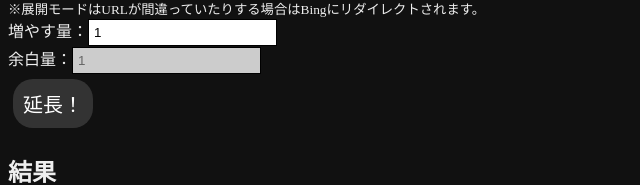
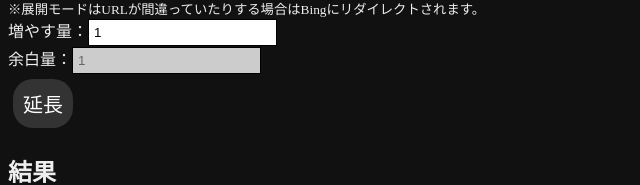
Before and after one commit to TNTSuperMan/LongUrl, a Vue app: page / in a window 1280 px wide. Shown: the part 239-424 px from the top of the page, without its empty margins (0-640 px from the left). Built offline with nearby package versions, Linux system fonts and the light colour scheme.

Commit message:
出力する

```diff
--- a/src/components/SettingForm.vue
+++ b/src/components/SettingForm.vue
@@ -20,7 +20,7 @@ const space = ref(1)
     増やす量：<input type="number" min="1" :readonly="type_isDeploy" v-model="volume"><br>
     余白量：<input type="number" min="1" :readonly="!type_isDeploy" v-model="space"><br>
 
-    <button class="btn" @click="$emit('long', url, type_isDeploy, type_isDeploy?space:volume)">延長！</button>
+    <button class="btn" @click="$emit('long', url, type_isDeploy, type_isDeploy?space:volume)">延長</button>
   </div>
 </template>
 
--- a/src/main.ts
+++ b/src/main.ts
@@ -13,12 +13,10 @@ if(location.hash){
       let url = "";
       for(let i = 0;i < content.length;i++)
         i % padding == 0 ? (url += content[i]) : 0;
-      console.log(url)
+      location.href = url;
     }else{
       throw 0;
     }
-
-    console.log(json)
   }catch{
     location.href = "https://bing.com"
   }
```
